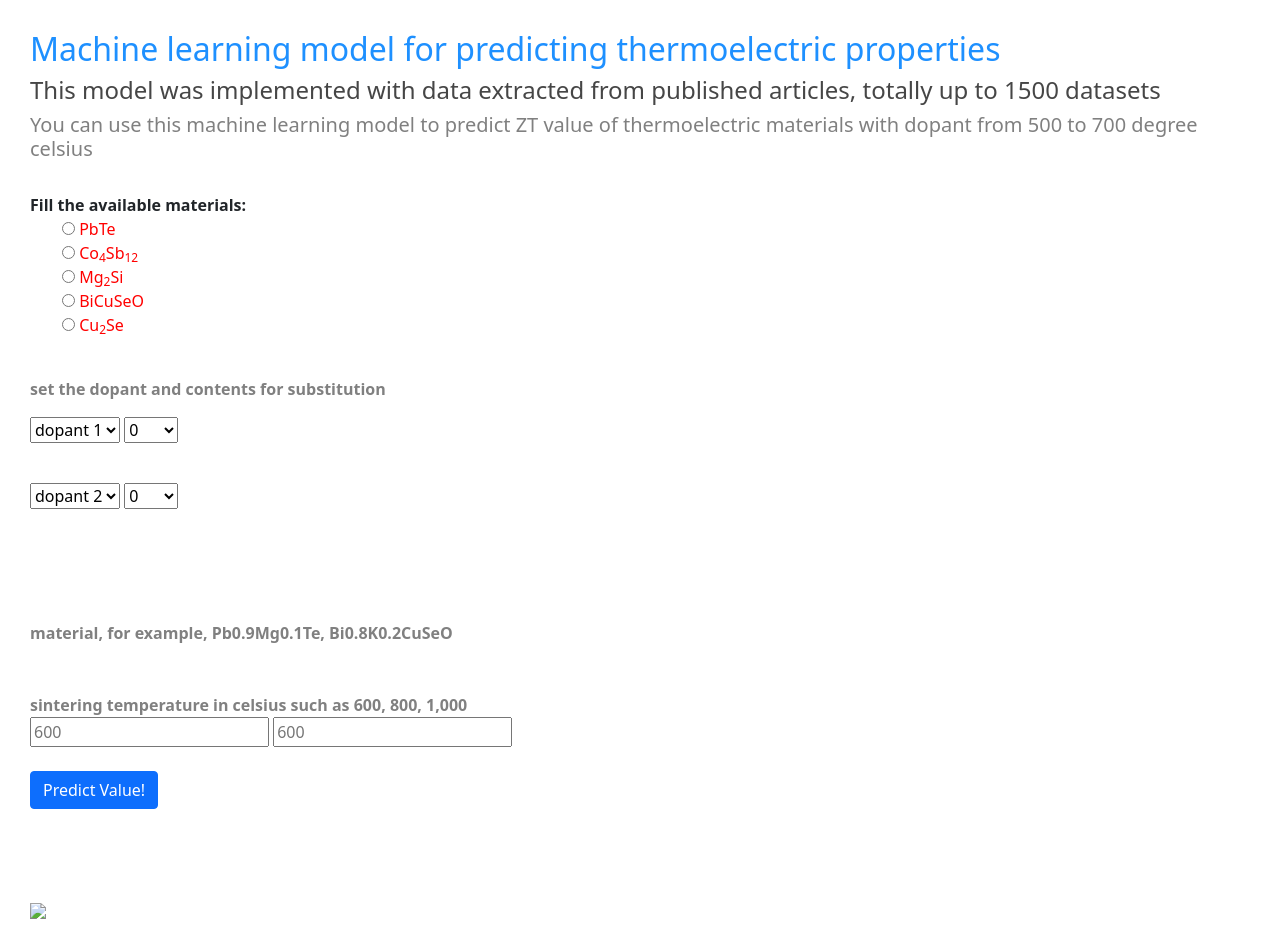
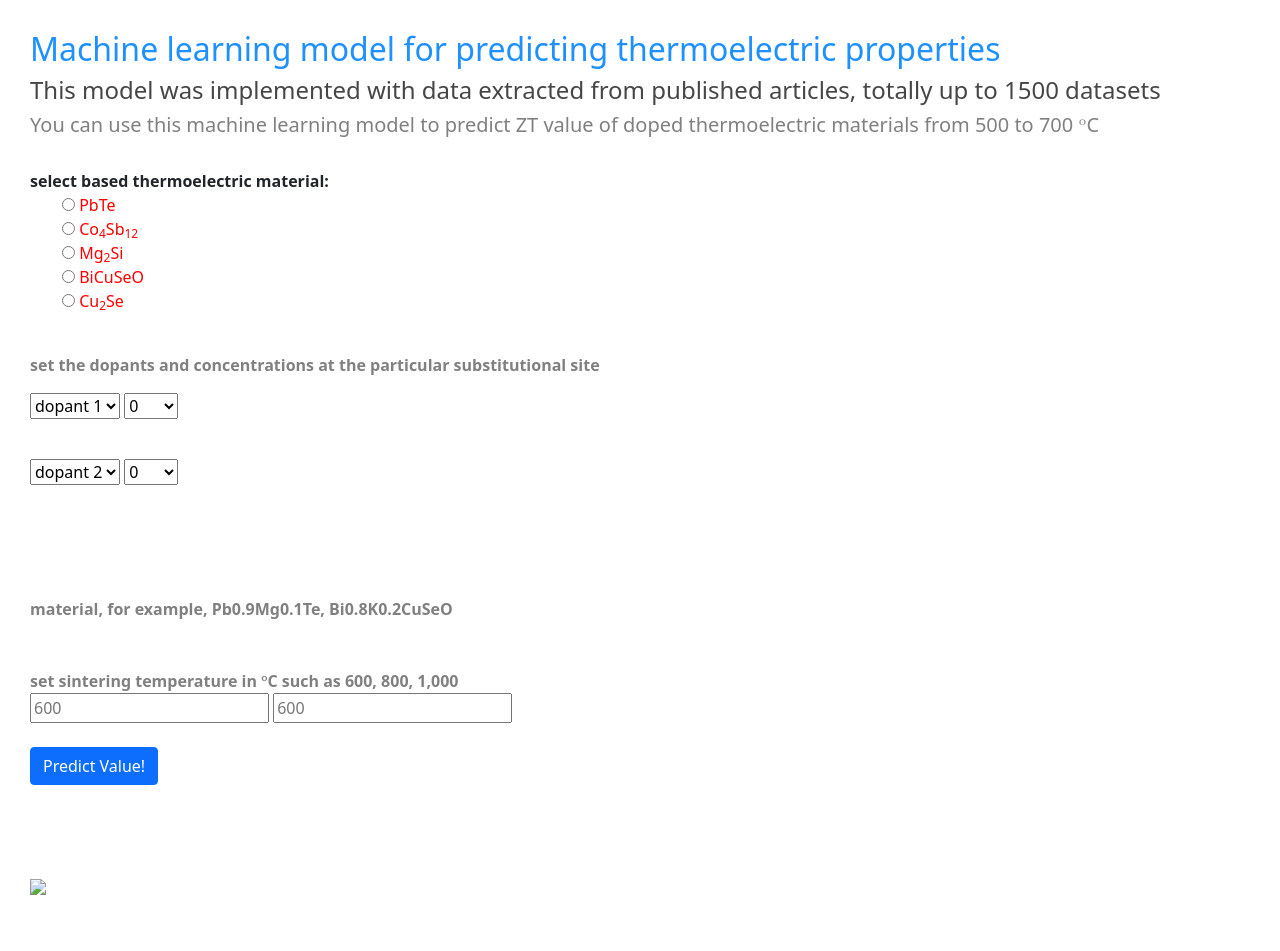
Before and after one commit to Tohtoolkar/ml-te, a Flask app: template templates/index2.html in a window 1280 px wide. After the commit the page ends 895 px from the top, so only its background shows below. Run offline with Flask 2, Linux system fonts and the light colour scheme; the template is opened without the code that fills it, so the values that code supplies are empty; parts of the project's set-up code (start-up, migrations or seed data) failed here and were passed over; some libraries are stand-ins or nearby versions.

Commit message:
new update

```diff
--- a/app.py
+++ b/app.py
@@ -178,7 +178,7 @@ def plot_zt2():
     plt.title(f'Temperature dependent ZT ')
     plt.text(500, 1.85, f'Material: {material}', fontsize=10,  color='#3e424b',weight="bold")
     plt.text(500, 1.73, f'Sintered: {sinter_temp} degree celsius', fontsize=10,  color='#3e424b',weight="bold")
-    plt.xlabel(f' Temperature C')
+    plt.xlabel(f' Temperature ($^๐$C)')
     plt.ylabel(f'ZT')
 
 
@@ -212,7 +212,7 @@ def predict():
     try:
 
         pic2 =plot_zt2()
-        pic = "The picture was shown below"
+        pic = ""
         error =""
 
 
--- a/app2.py
+++ b/app2.py
@@ -150,7 +150,7 @@ def predict():
     try:
 
         pic2 =plot_zt2()
-        pic = "The picture was shown below"
+        pic = ""
         error =""
 
 
--- a/templates/index2.html
+++ b/templates/index2.html
@@ -48,9 +48,9 @@ button {
 	<div class="login">
 		<h2>Machine learning model for predicting thermoelectric properties</h2>
 		<h4>This model was implemented with data extracted from published articles, totally up to 1500 datasets</h4>
-		<h5>You can use this machine learning model to predict ZT value of thermoelectric materials with dopant from 500 to 700 degree celsius</h5>
+		<h5>You can use this machine learning model to predict ZT value of doped thermoelectric materials from 500 to 700 <sup>๐</sup>C</h5>
 		<br>
-		<b>Fill the available materials:</b>
+		<b>select based thermoelectric material:</b>
 
 		<form action="/action_page.php" style="color:red;">
 		<ul style="color:red;">
@@ -78,7 +78,7 @@ button {
 
 
 				<p id="demo"></p>
-				<b   style="color:grey;" >set the dopant and contents for substitution</b>
+				<b   style="color:grey;" >set the dopants and concentrations at the particular substitutional site</b>
 				<br>
 				<p id="host1"></p>
 				<select id="dopant1" onChange="getMaterial()">
@@ -117,7 +117,7 @@ button {
     			<br>
 				<br>
 
-    			<b   style="color:grey;" >sintering temperature in celsius such as 600, 800, 1,000</b>
+    			<b   style="color:grey;" > set sintering temperature in <sup>๐</sup>C such as 600, 800, 1,000</b>
 				<br>
 				<input type="text" name="sin_temp" placeholder="600" required="required" >
 				<input type="text" name="formula" placeholder="600" required="required" >
```
